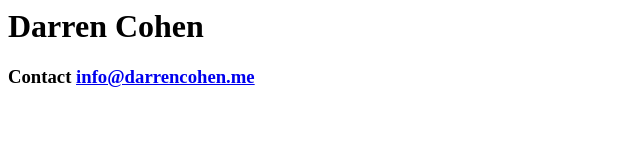
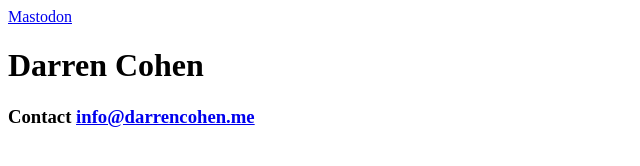
Before and after one commit to darrenncohen/home, a plain HTML site: page index.html in a window 1280 px wide. Shown: the whole page, without its empty margins (0-640 px from the left). Drawn offline with Linux system fonts and the light colour scheme.

Commit message:
Update index.html
added rel me for Mastodon

```diff
--- a/index.html
+++ b/index.html
@@ -1,5 +1,6 @@
 <head>
   <title>Darren Cohen</title>
+  <a rel="me" href="https://mastodon.social/@darrencohen_">Mastodon</a>
 </head>
 <body>
 
```
